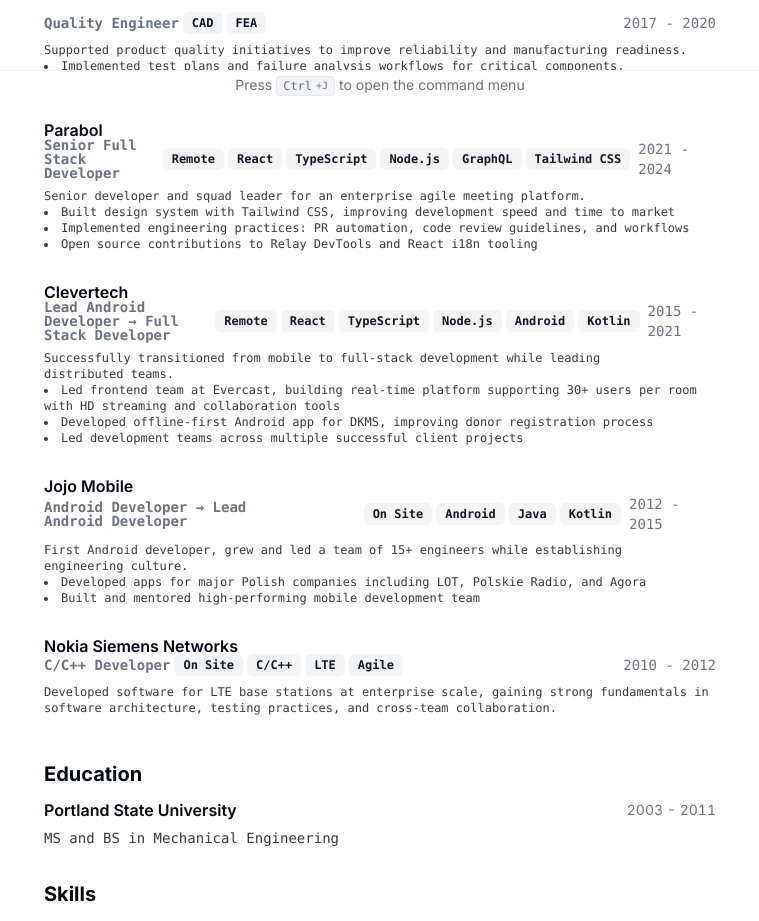
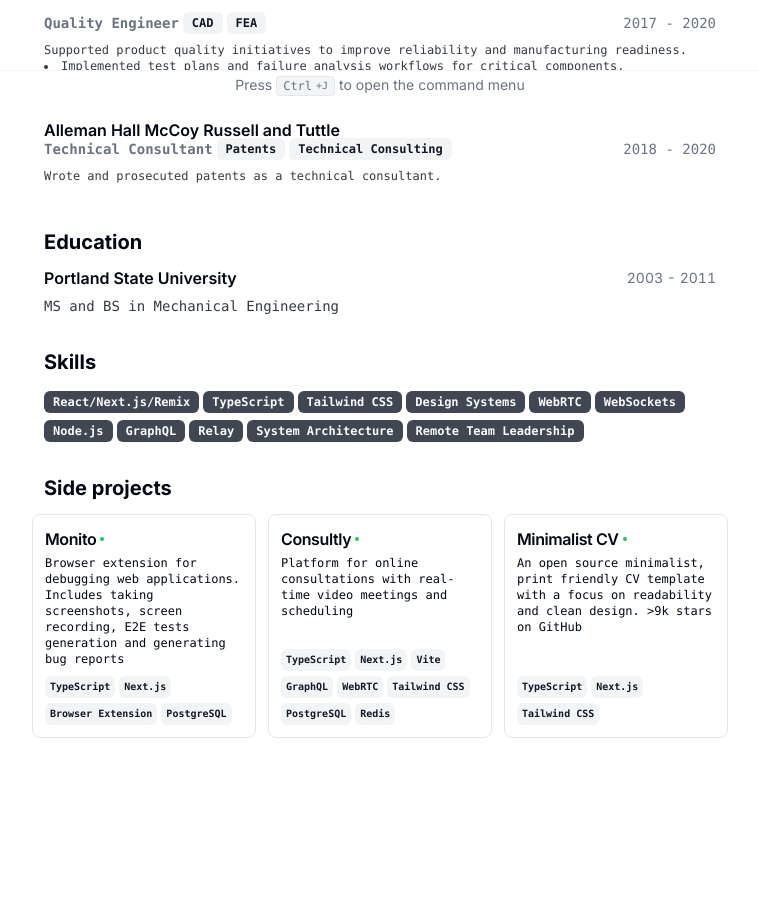
Before and after one commit to bakerjohnalex/resume, a Next.js app: page / in a window 1280 px wide. Shown: the part 700-1621 px from the top of the page, without its empty margins (260-1019 px from the left). After the commit the page ends 1502 px from the top, so only its background shows below. Built offline with nearby package versions, Linux system fonts and the light colour scheme.

Commit message:
Update work experience entries

```diff
--- a/src/data/resume-data.tsx
+++ b/src/data/resume-data.tsx
@@ -113,111 +113,19 @@
       ],
     },
     {
-      company: "Parabol",
-      link: "https://parabol.co",
+      company: "Alleman Hall McCoy Russell and Tuttle",
+      link: "https://example.com",
       roles: [
         {
-          badges: [
-            "Remote",
-            "React",
-            "TypeScript",
-            "Node.js",
-            "GraphQL",
-            "Tailwind CSS",
-          ],
-          title: "Senior Full Stack Developer",
-          start: "2021",
-          end: "2024",
+          badges: ["Patents", "Technical Consulting"],
+          title: "Technical Consultant",
+          start: "2018",
+          end: "2020",
           description: (
             <>
-              Senior developer and squad leader for an enterprise agile meeting
-              platform.
-              <ul className="list-inside list-disc">
-                <li>
-                  Built design system with Tailwind CSS, improving development speed
-                  and time to market
-                </li>
-                <li>
-                  Implemented engineering practices: PR automation, code review
-                  guidelines, and workflows
-                </li>
-                <li>
-                  Open source contributions to Relay DevTools and React i18n tooling
-                </li>
-              </ul>
+              Wrote and prosecuted patents as a technical consultant.
             </>
           ),
-        },
-      ],
-    },
-    {
-      company: "Clevertech",
-      link: "https://clevertech.biz",
-      roles: [
-        {
-          badges: ["Remote", "React", "TypeScript", "Node.js", "Android", "Kotlin"],
-          title: "Lead Android Developer → Full Stack Developer",
-          start: "2015",
-          end: "2021",
-          description: (
-            <>
-              Successfully transitioned from mobile to full-stack development while
-              leading distributed teams.
-              <ul className="list-inside list-disc">
-                <li>
-                  Led frontend team at Evercast, building real-time platform
-                  supporting 30+ users per room with HD streaming and collaboration
-                  tools
-                </li>
-                <li>
-                  Developed offline-first Android app for DKMS, improving donor
-                  registration process
-                </li>
-                <li>
-                  Led development teams across multiple successful client projects
-                </li>
-              </ul>
-            </>
-          ),
-        },
-      ],
-    },
-    {
-      company: "Jojo Mobile",
-      link: "https://bsgroup.eu/",
-      roles: [
-        {
-          badges: ["On Site", "Android", "Java", "Kotlin"],
-          title: "Android Developer → Lead Android Developer",
-          start: "2012",
-          end: "2015",
-          description: (
-            <>
-              First Android developer, grew and led a team of 15+ engineers while
-              establishing engineering culture.
-              <ul className="list-inside list-disc">
-                <li>
-                  Developed apps for major Polish companies including LOT, Polskie
-                  Radio, and Agora
-                </li>
-                <li>Built and mentored high-performing mobile development team</li>
-              </ul>
-            </>
-          ),
-        },
-      ],
-    },
-    {
-      company: "Nokia Siemens Networks",
-      link: "https://www.nokia.com",
-      roles: [
-        {
-          badges: ["On Site", "C/C++", "LTE", "Agile"],
-          title: "C/C++ Developer",
-          start: "2010",
-          end: "2012",
-          description:
-            "Developed software for LTE base stations at enterprise scale, gaining strong fundamentals in software architecture, testing practices, and cross-team collaboration.",
         },
       ],
     },
```
